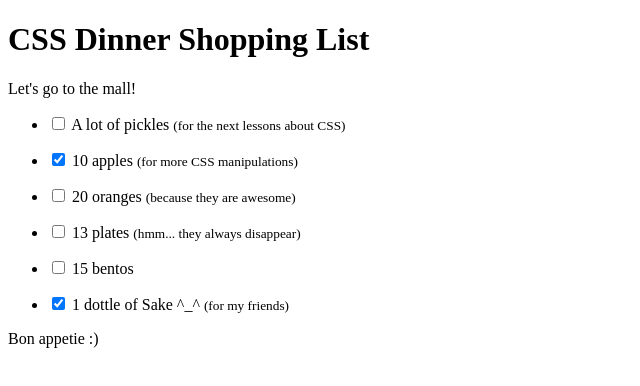
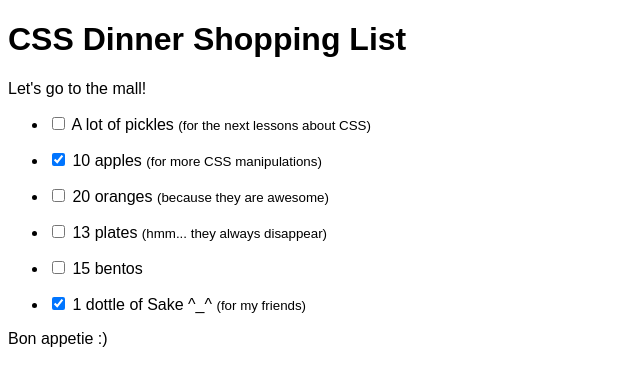
Before and after one commit to artofnext/css-dinner-shopping-list, a plain HTML site: page index.html in a window 1280 px wide. Shown: the whole page, without its empty margins (0-640 px from the left). Drawn offline with Linux system fonts and the light colour scheme.

Commit message:
init CSS added

```diff
--- a/index.html
+++ b/index.html
@@ -7,6 +7,7 @@
     <title>Document</title>
     <meta name="author" content="Oleksandr Novytskyi">
     <meta name="description" content="Beetroot - homework for 4-th lesson - CSS Selectors">
+    <link type="text/css" rel="stylesheet" href="styles.css">
 </head>
 <body>
     <header>
--- a/styles.css
+++ b/styles.css
@@ -0,0 +1,3 @@
+body {
+    font-family: Trebuchet, Arial, sans-serif;
+}
```
